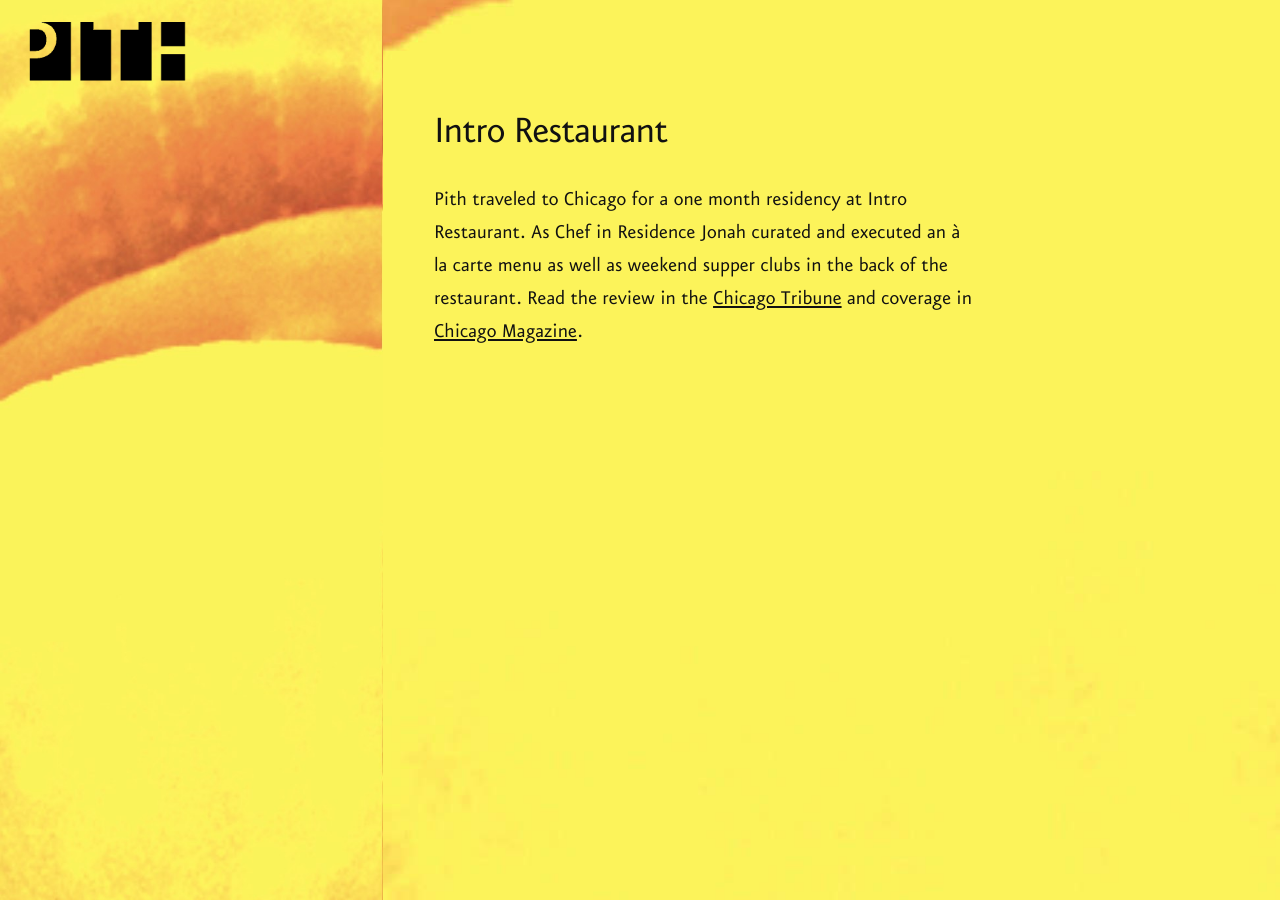
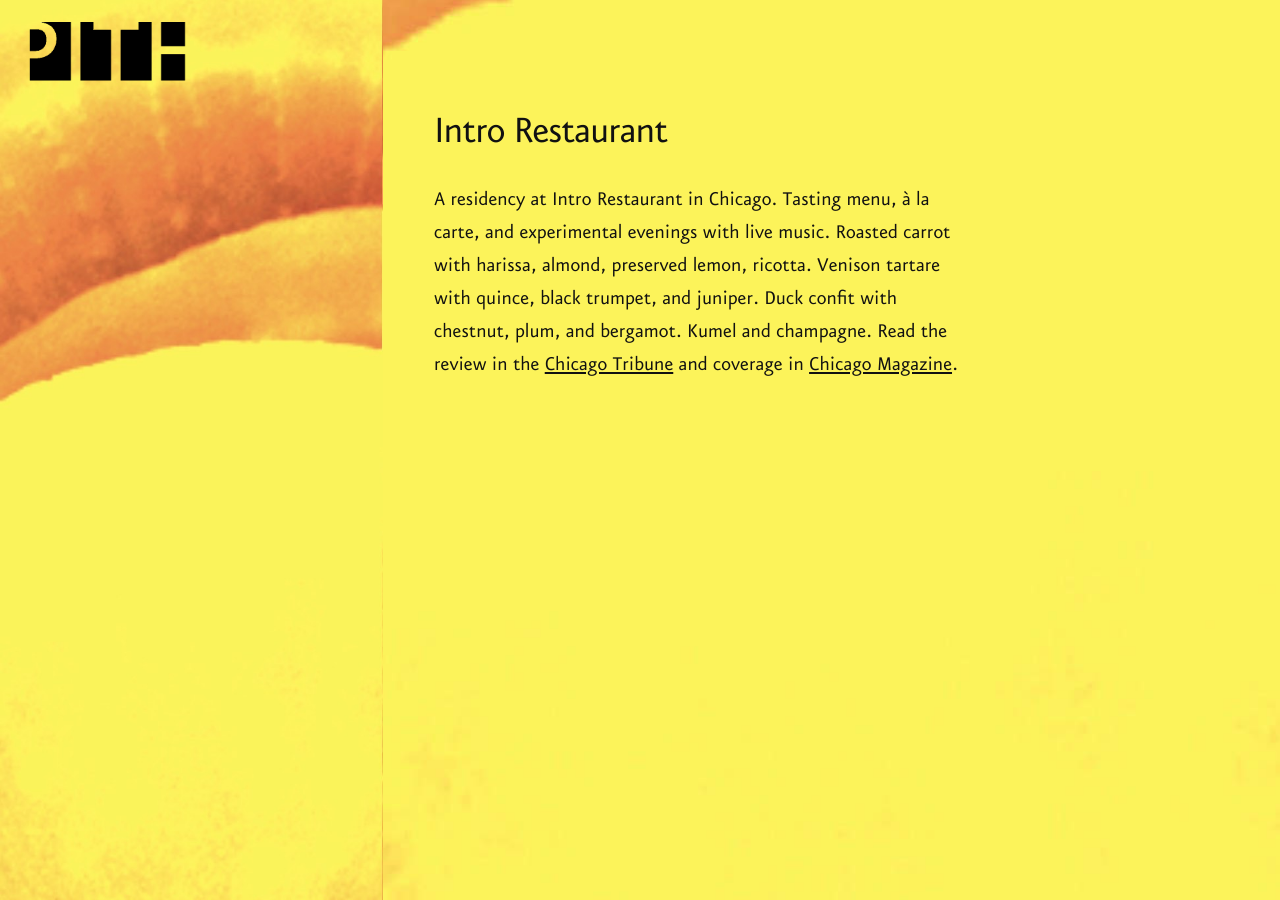
Before and after one commit to zoe-pith/pith-site, a Jekyll site: the page built from _posts/2016-09-26-intro-restaurant.md, in a window 1280 px wide. Built offline with Jekyll 4.4.1, drawn with Linux system fonts in a browser that asks for light colours.

Commit message:
Updated 2016-09-26-intro-restaurant.md

```diff
--- a/_posts/2016-09-26-intro-restaurant.md
+++ b/_posts/2016-09-26-intro-restaurant.md
@@ -2,6 +2,7 @@
 layout: post
 title: Intro Restaurant
 categories: projects
+published: true
 ---
 
-Pith traveled to Chicago for a one month residency at Intro Restaurant. As Chef in Residence Jonah curated and executed an à la carte menu as well as weekend supper clubs in the back of the restaurant. Read the review in the [Chicago Tribune](http://www.chicagotribune.com/dining/restaurants/ct-review-intro-jonah-reider-food-0928-20160924-column.html) and coverage in [Chicago Magazine](http://www.chicagomag.com/dining-drinking/August-2016/New-Chef-Intro-Jonah-Reider/).
+A residency at Intro Restaurant in Chicago. Tasting menu, à la carte, and experimental evenings with live music. Roasted carrot with harissa, almond, preserved lemon, ricotta. Venison tartare with quince, black trumpet, and juniper. Duck confit with chestnut, plum, and bergamot. Kumel and champagne. Read the review in the [Chicago Tribune]((http://www.chicagotribune.com/dining/restaurants/ct-review-intro-jonah-reider-food-0928-20160924-column.html)) and coverage in [Chicago Magazine]((http://www.chicagomag.com/dining-drinking/August-2016/New-Chef-Intro-Jonah-Reider/)).
```
